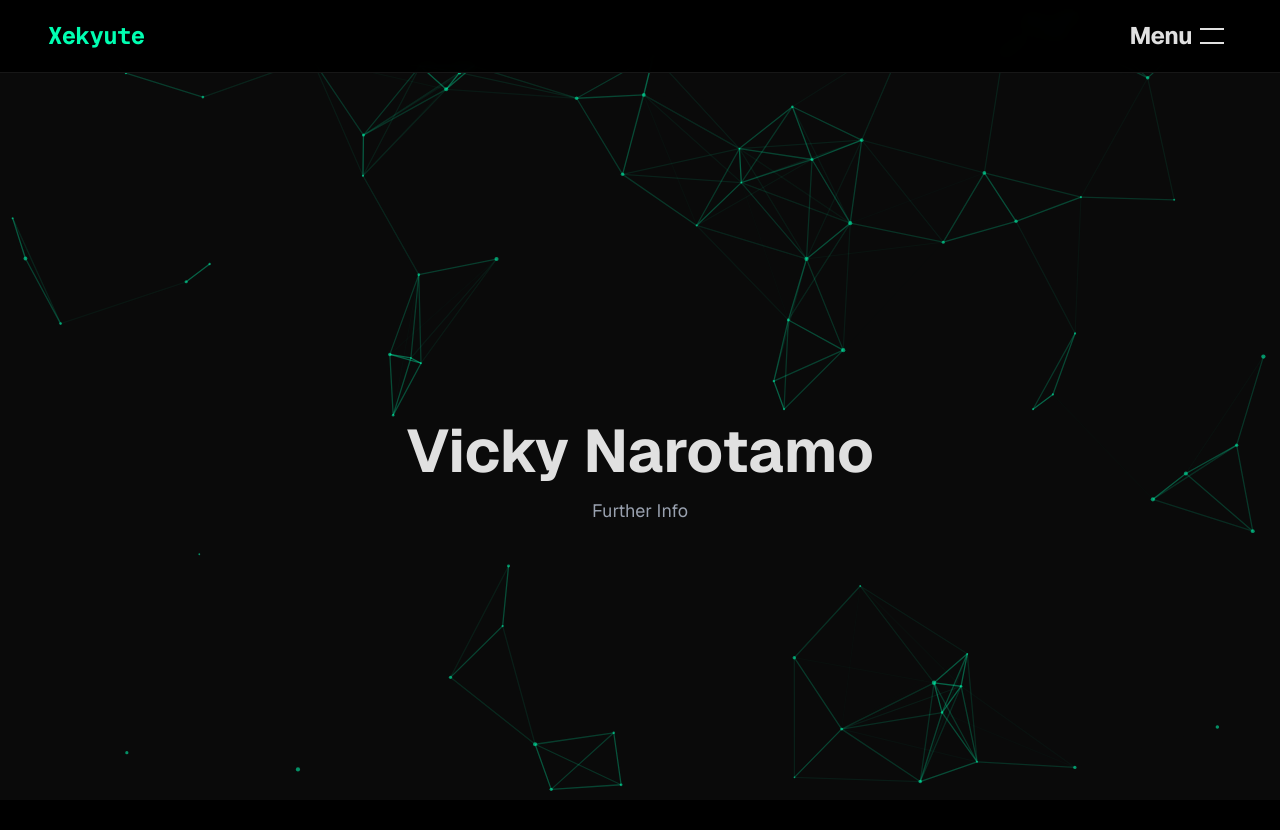
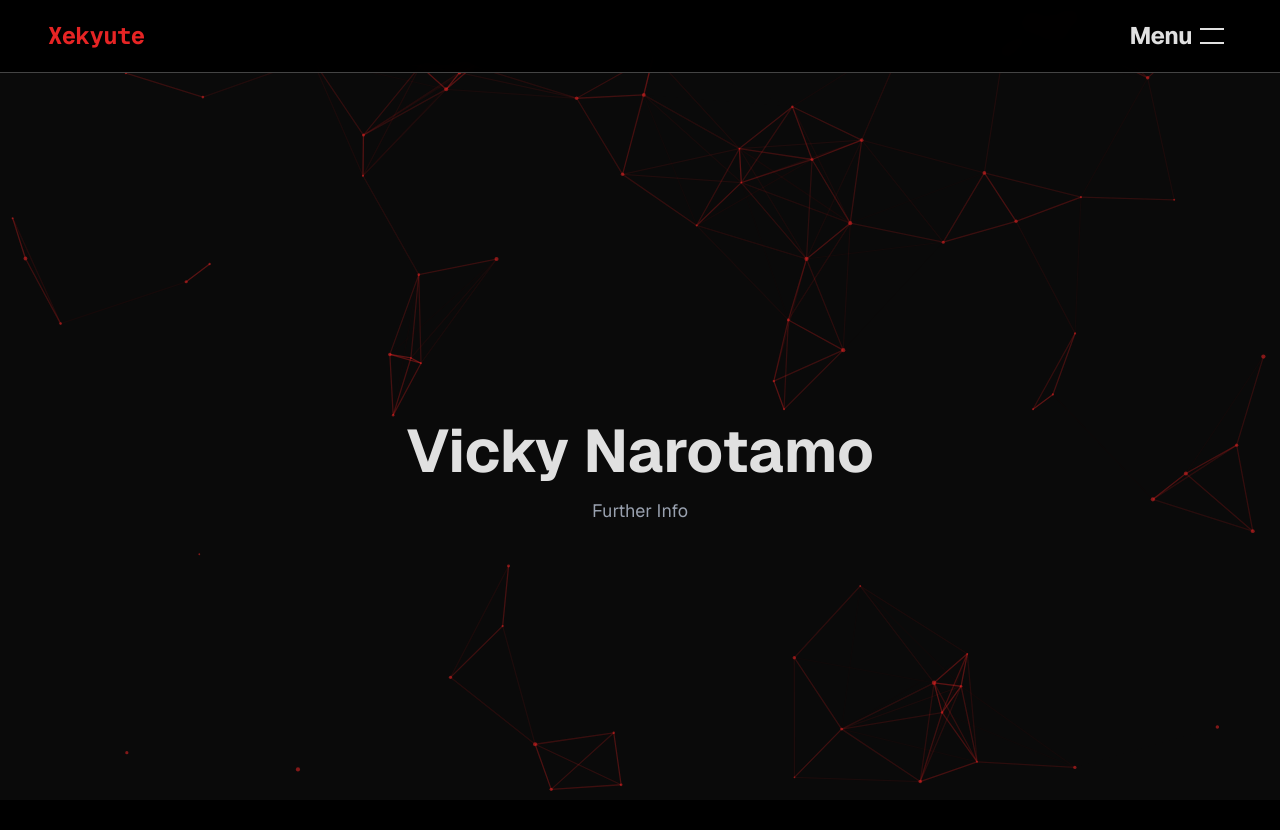
Before and after one commit to Xekyute/Web-Portfolio, a Next.js app: page / in a window 1280 px wide. Shown: the top 830 px of the page. Built offline with nearby package versions, Linux system fonts and the light colour scheme.

Commit message:
Red theme based

```diff
--- a/src/app/globals.css
+++ b/src/app/globals.css
@@ -34,14 +34,12 @@
 @theme inline {
   --color-background: var(--background);
   --color-foreground: var(--foreground);
-
-  /* Fonts from Geist */
   --font-sans: var(--font-geist-sans);
   --font-mono: var(--font-geist-mono);
 
   /* Brand colors */
-  --color-brand-dark: #09231b;
-  --color-brand-light: #00ffb2;
+  --color-brand-dark: #0a0a0a;
+  --color-brand-light: #e62424;
 }
 
 @media (prefers-color-scheme: dark) {
--- a/src/components/Header.tsx
+++ b/src/components/Header.tsx
@@ -107,7 +107,7 @@ const Header: React.FC = () => {
   return (
     <header
       ref={headerRef}
-      className="relative flex items-center sticky top-0 z-50 border-b bg-black/95 backdrop-blur px-4 md:px-6 lg:px-8 py-2 md:py-3"
+      className="relative flex items-center sticky top-0 z-50 border-b border-[rgb(224,224,224)]/30 bg-black/95 backdrop-blur px-4 md:px-6 lg:px-8 py-2 md:py-3"
       onPointerEnter={hasFinePointer ? handlePointerEnter : undefined}
       onPointerLeave={hasFinePointer ? handlePointerLeave : undefined}
     >
@@ -129,7 +129,7 @@ const Header: React.FC = () => {
         <button
           ref={buttonRef}
           onClick={() => setIsMenuOpen((v) => !v)}
-          className="flex items-center gap-2 p-2 rounded-lg text-[rgb(224,224,224)] hover:text-[#00FFB2] transition-colors duration-300 focus:outline-none"
+          className="group flex items-center gap-2 p-2 rounded-lg text-[rgb(224,224,224)] hover:text-brand-light transition-colors duration-300 focus:outline-none"
           aria-label={isMenuOpen ? "Close menu" : "Open menu"}
           aria-expanded={isMenuOpen}
           aria-controls={panelId}
--- a/src/components/ParticlesBackground.tsx
+++ b/src/components/ParticlesBackground.tsx
@@ -96,14 +96,20 @@ export default function ParticlesBackground() {
         },
 
         /* ----- Node Appearance ----- */
-        color: { value: "#00ffb2" }, // Neon mint nodes
+        color: { value: "#e62424" }, // Neon mint nodes
         opacity: { value: 0.55 }, // Soft glow
+        animation: {
+          enable: true,
+          speed: 0.3,
+          minimumValue: 0.35,
+          sync: false,
+        },
         shape: { type: "circle" }, // Circles (you can try "triangle", "edge", etc.)
         size: { value: { min: 0.8, max: 2.2 } }, // Subtle size variety = organic feel
 
         /* ----- Connections (the web) ----- */
         links: {
-          color: "#00ffb2", // Link color (match node color for cohesion)
+          color: "#e62424", // Link color (match node color for cohesion)
           distance: 150, // Max distance to draw a line
           enable: true, // Turn lines on
           opacity: 0.45, // Line transparency
```
